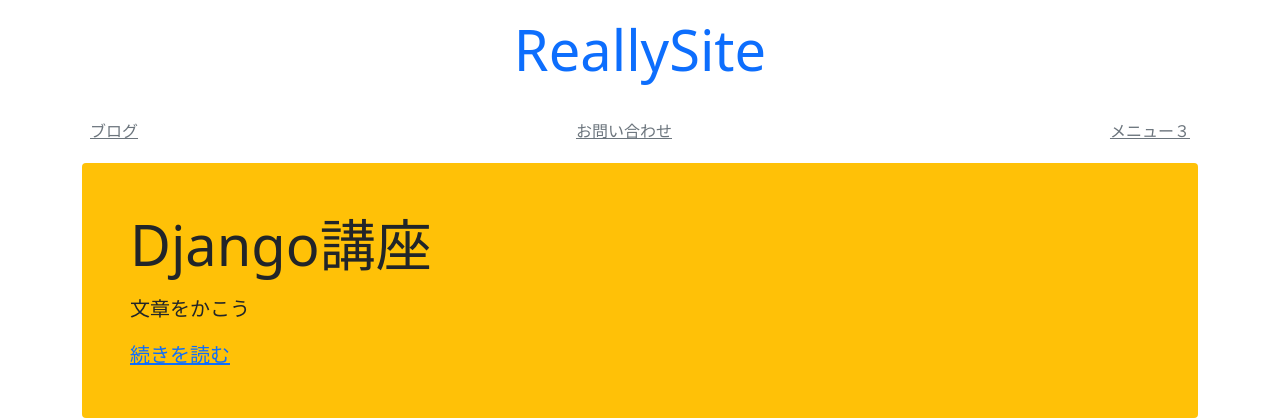
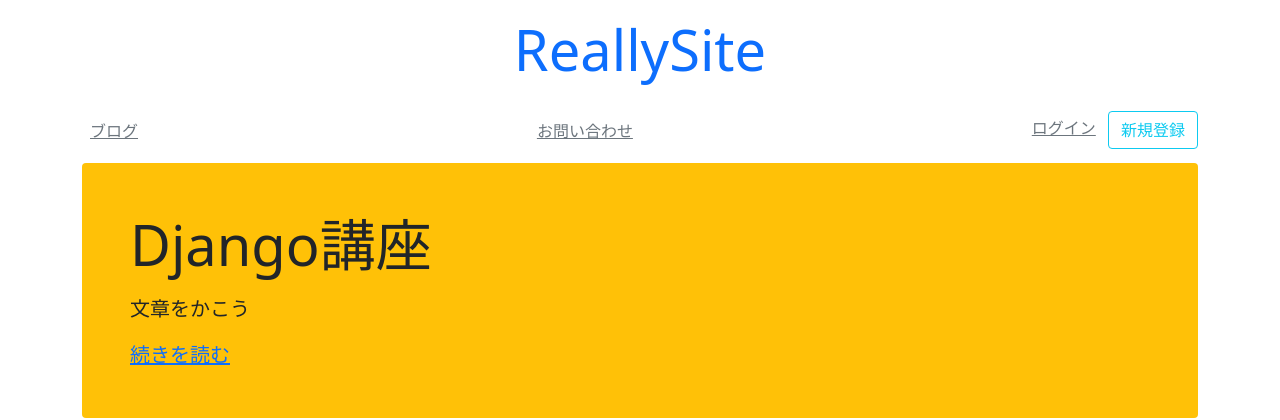
Before and after one commit to matsuo0/BlogSystem_Django, a Django app: page / in a window 1280 px wide. Shown: the top 420 px of the page. Run offline with Django 3.2, Linux system fonts and the light colour scheme; data comes from the database, SQL or seed files in the repository; both versions use the stored data as it was after the commit.

Commit message:
ヘッダーの修正 ログイン/新規登録ボタンの追加

```diff
--- a/templates/mysite/snippets/header.html
+++ b/templates/mysite/snippets/header.html
@@ -18,7 +18,16 @@
         <nav class="nav d-flex justify-content-between">
             <a class="p-2 link-secondary" href="/blog/">ブログ</a>
             <a class="p-2 link-secondary" href="#">お問い合わせ</a>
-            <a class="p-2 link-secondary" href="#">メニュー３</a>
+
+
+            {% if user.is_authenticated %}
+                <a class="p-2 link-secondary" href="/logout/">ログアウト</a>
+            {% else %}
+                <div>
+                    <a class="p-2 link-secondary" href="/logout/">ログイン</a>
+                    <a class="btn btn-outline-info" href="/signup/">新規登録</a>
+                </div>
+            {% endif %}
         </nav>
     </div>
 </div>
```
Also changed, not shown: templates/mysite/auth.html (+10 -0 lines), db.sqlite3.
